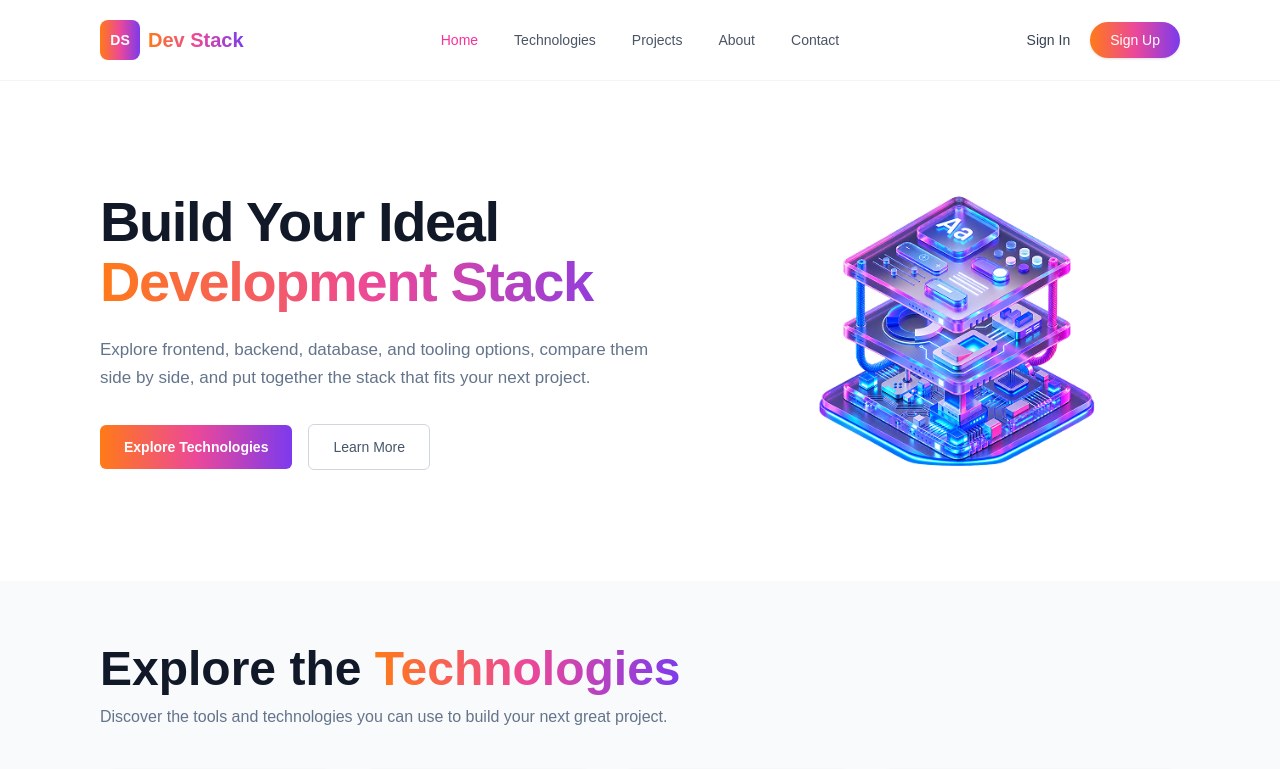
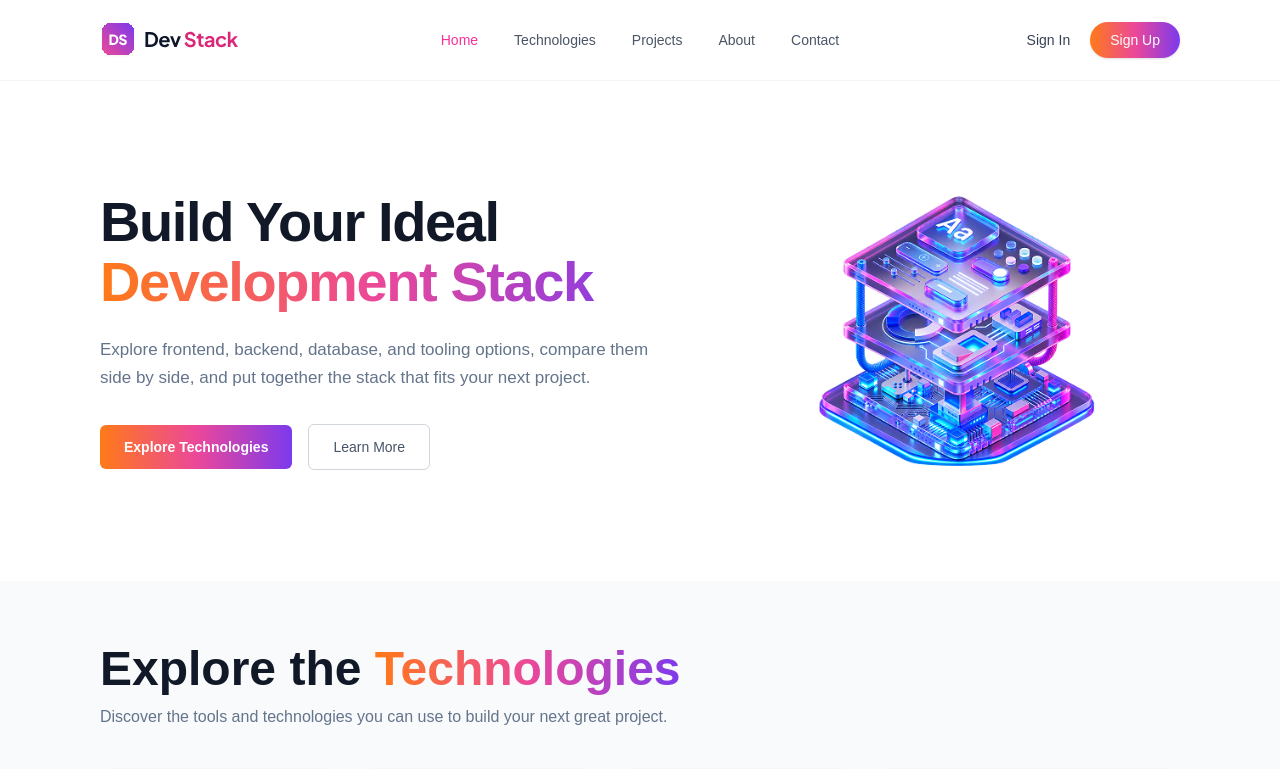
Before and after one commit to Asaduzzaman8088/A-5-Dev-Stack-Builder-Website, a React (Vite) app: page / in a window 1280 px wide. Shown: the top 769 px of the page. Built offline with nearby package versions, Linux system fonts and the light colour scheme.

Commit message:
Logo replace from text to image

```diff
--- a/src/Components/Navbar.tsx
+++ b/src/Components/Navbar.tsx
@@ -1,4 +1,5 @@
 import { useState } from "react";
+import logo from "../assets/Link.svg";
 
 function Navbar() {
   const [isMenuOpen, setIsMenuOpen] = useState(false);
@@ -19,7 +20,7 @@ function Navbar() {
 
         {/* Logo */}
         <div className="flex items-center gap-2 md:flex-1 max-md:absolute max-md:left-1/2 max-md:-translate-x-1/2">
-          <div
+          {/* <div
             className="flex h-10 w-10 items-center justify-center rounded-lg text-sm font-bold text-white"
             style={{
               backgroundImage: "var(--brand-gradient)",
@@ -35,7 +36,8 @@ function Navbar() {
             }}
           >
             Dev Stack
-          </span>
+          </span> */}
+          <a href="/"><img src={logo} alt="Dev Stack Logo" /></a>
         </div>
 
         {/* Desktop Menu */}
```
Also changed, not shown: src/assets/Link.svg (added).
